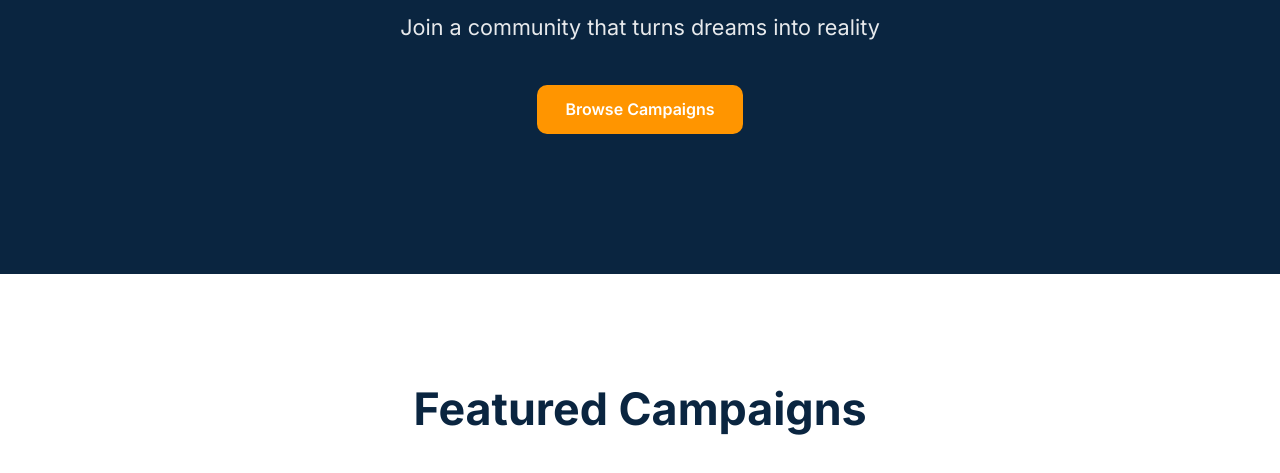
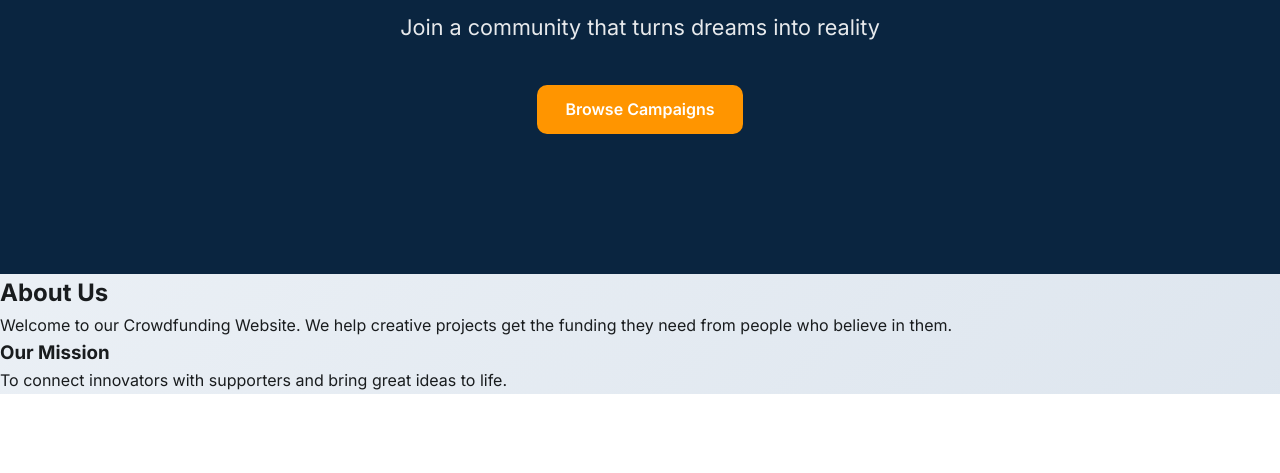
Before and after one commit to MoSamir70/Crowdfunding_Website, a website: page index.html in a window 1280 px wide. Shown: the part 327-800 px from the top of the page. Drawn offline with Linux system fonts and the light colour scheme; no server answers.

Commit message:
add about section

```diff
--- a/index.html
+++ b/index.html
@@ -10,6 +10,8 @@
       rel="stylesheet"
     />
   </head>
+
+
 
   <body>
     <header>
@@ -30,6 +32,11 @@
       </div>
     </header>
 
+
+
+
+
+
     <section class="hero">
       <div class="container">
         <h2>Fund the Next Big Idea</h2>
@@ -37,6 +44,16 @@
         <a href="#" class="btn btn-accent">Browse Campaigns</a>
       </div>
     </section>
+
+
+    <!-- About Section -->
+  <section id="about">
+      <h2>About Us</h2>
+      <p>Welcome to our Crowdfunding Website. We help creative projects get the funding they need from people who believe in them.</p>
+
+      <h3>Our Mission</h3>
+      <p>To connect innovators with supporters and bring great ideas to life.</p>
+  </section>
 
     <section class="featured">
       <div class="container">
```
